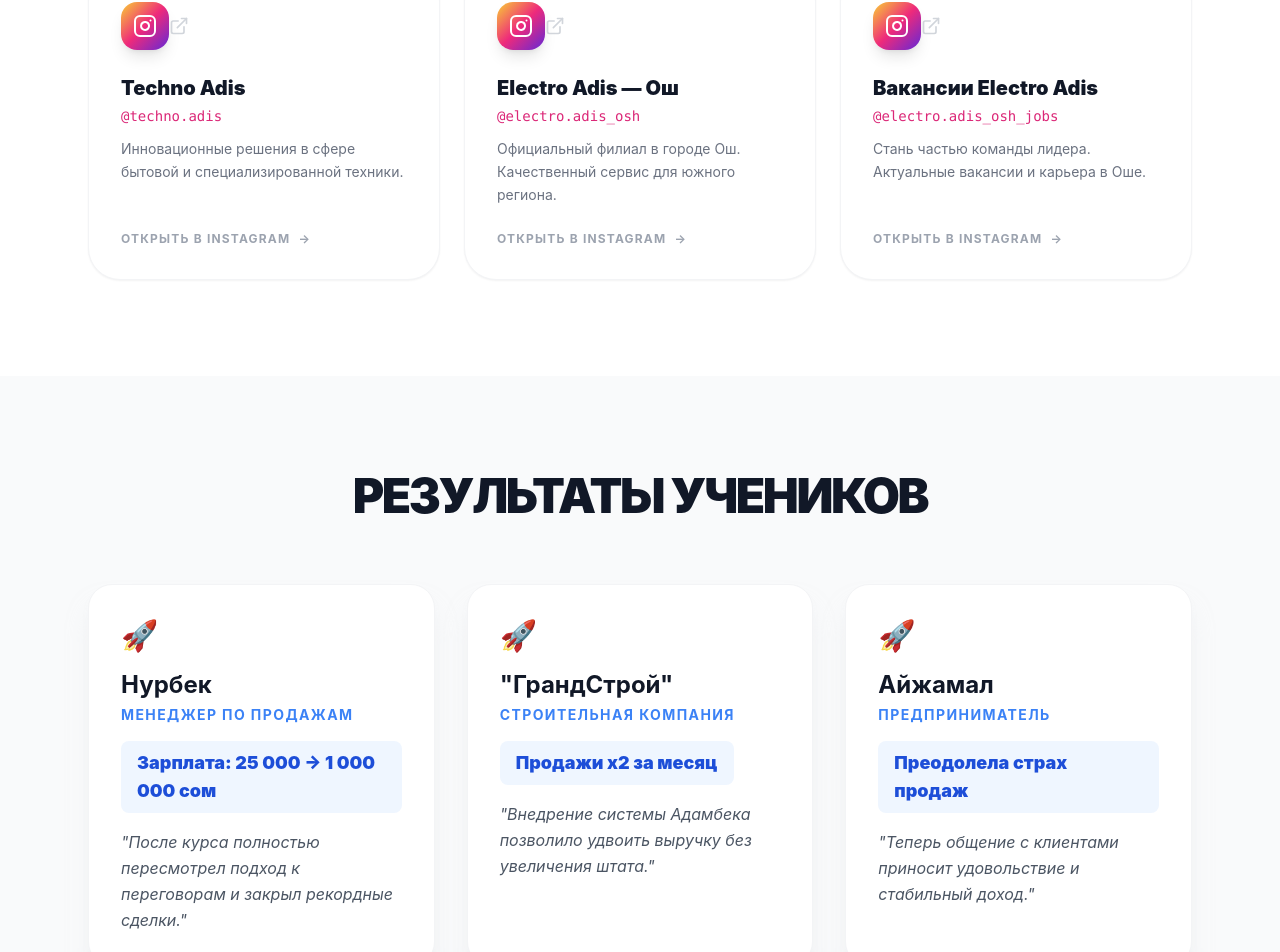
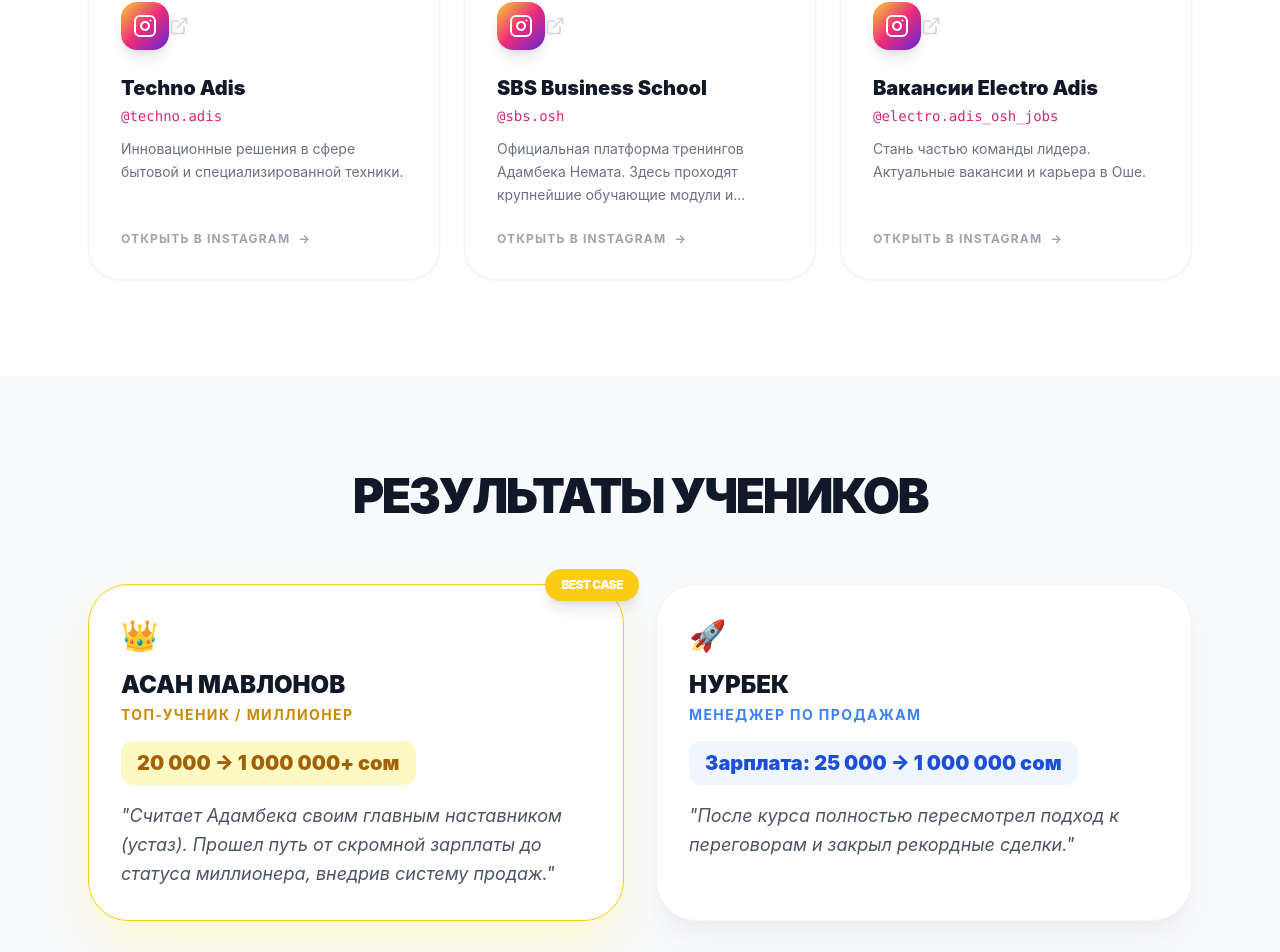
Before and after one commit to Abdulamitov-Mirbek/Adambek-nemad, a React (Vite) app: page / in a window 1280 px wide. Shown: the part 3616-4568 px from the top of the page. Built offline with nearby package versions, Linux system fonts and the light colour scheme.

Commit message:
fead: add new asan movlonov to awards folder

```diff
--- a/src/sections/Awards.jsx
+++ b/src/sections/Awards.jsx
@@ -5,48 +5,56 @@
 const resultsData = {
   ru: [
     {
+      name: "Асан Мавлонов",
+      role: "Топ-ученик / Миллионер",
+      result: "20 000 → 1 000 000+ сом",
+      description: "Считает Адамбека своим главным наставником (устаз). Прошел путь от скромной зарплаты до статуса миллионера, внедрив систему продаж.",
+      isGold: true
+    },
+    {
       name: "Нурбек",
       role: "Менеджер по продажам",
       result: "Зарплата: 25 000 → 1 000 000 сом",
-      description:
-        "После курса полностью пересмотрел подход к переговорам и закрыл рекордные сделки.",
+      description: "После курса полностью пересмотрел подход к переговорам и закрыл рекордные сделки.",
     },
     {
       name: '"ГрандСтрой"',
       role: "Строительная компания",
       result: "Продажи х2 за месяц",
-      description:
-        "Внедрение системы Адамбека позволило удвоить выручку без увеличения штата.",
+      description: "Внедрение системы Адамбека позволило удвоить выручку без увеличения штата.",
     },
     {
       name: "Айжамал",
       role: "Предприниматель",
       result: "Преодолела страх продаж",
-      description:
-        "Теперь общение с клиентами приносит удовольствие и стабильный доход.",
+      description: "Теперь общение с клиентами приносит удовольствие и стабильный доход.",
     },
   ],
   kg: [
     {
+      name: "Асан Мавлонов",
+      role: "Алдыңкы окуучу / Миллионер",
+      result: "20 000 → 1 000 000+ сом",
+      description: "Адамбек мырзаны өзүнүн негизги устаты катары сыйлайт. 20 000 сомдук айлыктан миллионерге чейинки жолду басып өттү.",
+      isGold: true
+    },
+    {
       name: "Нурбек",
       role: "Сатуу менеджери",
       result: "Айлык: 25 000 → 1 000 000 сом",
-      description:
-        "Курстан кийин сүйлөшүү тактикасын толугу менен өзгөртүп, рекорддук келишимдерди түздү.",
+      description: "Курстан кийин сүйлөшүү тактикасын толугу менен өзгөртүп, рекорддук келишимдерди түздү.",
     },
     {
       name: '"ГрандСтрой"',
       role: "Курулуш компаниясы",
       result: "Сатуулар 1 айда 2 эсе өстү",
-      description:
-        "Адамбектин системасын киргизүү кызматкерлерди көбөйтпөй туруп кирешени эки эсеге жогорулатты.",
+      description: "Адамбектин системасын киргизүү кызматкерлерди көбөйтпөй туруп кирешени эки эсеге жогорулатты.",
     },
     {
       name: "Айжамал",
       role: "Ишкер",
       result: "Сатуудан коркууну жеңди",
-      description:
-        "Азыр ар бир кардар менен ырахаттанып сүйлөшөт жана туруктуу киреше табат.",
+      description: "Азыр ар бир кардар менен ырахаттанып сүйлөшөт жана туруктуу киреше табат.",
     },
   ],
 };
@@ -67,14 +75,14 @@
         <motion.h2
           initial={{ opacity: 0, y: 20 }}
           whileInView={{ opacity: 1, y: 0 }}
-          viewport={{ once: true, amount: 0.5 }} // Сработает, когда заголовок виден наполовину
+          viewport={{ once: true, amount: 0.5 }}
           transition={{ duration: 0.6 }}
           className="text-3xl md:text-5xl font-black text-center mb-16 tracking-tighter text-gray-900"
         >
           {t.title}
         </motion.h2>
 
-        <div className="grid md:grid-cols-3 gap-8">
+        <div className="grid md:grid-cols-2 lg:grid-cols-2 gap-8">
           {results.map((item, index) => (
             <motion.div
               key={index}
@@ -83,34 +91,44 @@
               viewport={{ once: true }}
               transition={{ delay: index * 0.1 }}
               whileHover={{
-                y: -10, // Приподнимаем карточку вверх
-                scale: 1.03, // Слегка увеличиваем
-                boxShadow: "0px 20px 40px rgba(0, 0, 0, 0.1)", // Делаем тень глубже
-                borderColor: "rgba(59, 130, 246, 0.5)", // Подсвечиваем границу синим (опционально)
+                y: -10,
+                scale: 1.02,
+                boxShadow: "0px 20px 40px rgba(0, 0, 0, 0.08)",
               }}
-              // Чтобы анимация возвращалась плавно
-              className="bg-white p-8 rounded-3xl shadow-xl shadow-gray-200/50 border border-gray-100 flex flex-col justify-between cursor-pointer"
+              className={`relative bg-white p-8 rounded-[2.5rem] border transition-all ${
+                item.isGold
+                ? "border-yellow-400 shadow-yellow-100 shadow-2xl"
+                : "border-gray-100 shadow-xl shadow-gray-200/50"
+              } flex flex-col justify-between cursor-pointer`}
             >
+              {item.isGold && (
+                <div className="absolute -top-4 -right-4 bg-yellow-400 text-white text-xs font-black px-4 py-2 rounded-full shadow-lg uppercase tracking-tighter">
+                  Best Case
+                </div>
+              )}
+
               <div>
                 <motion.div
-                  whileHover={{ rotate: [0, -10, 10, 0] }} // Ракета будет «покачиваться» при наведении
-                  className="text-blue-600 text-3xl mb-4 inline-block"
+                  whileHover={{ rotate: [0, -10, 10, 0] }}
+                  className={`text-3xl mb-4 inline-block ${item.isGold ? "filter-none" : ""}`}
                 >
-                  🚀
+                  {item.isGold ? "👑" : "🚀"}
                 </motion.div>
 
-                <h3 className="text-2xl font-bold mb-1 text-gray-900">
+                <h3 className="text-2xl font-black mb-1 text-gray-900 uppercase">
                   {item.name}
                 </h3>
-                <p className="text-sm text-blue-500 font-bold uppercase tracking-widest mb-4">
+                <p className={`text-sm font-bold uppercase tracking-widest mb-4 ${item.isGold ? "text-yellow-600" : "text-blue-500"}`}>
                   {item.role}
                 </p>
 
-                <div className="bg-blue-50 text-blue-700 py-2 px-4 rounded-lg font-black text-lg mb-4 inline-block">
+                <div className={`py-2 px-4 rounded-xl font-black text-xl mb-4 inline-block ${
+                  item.isGold ? "bg-yellow-100 text-yellow-700" : "bg-blue-50 text-blue-700"
+                }`}>
                   {item.result}
                 </div>
 
-                <p className="text-gray-600 leading-relaxed italic">
+                <p className="text-gray-600 leading-relaxed italic text-lg">
                   "{item.description}"
                 </p>
               </div>
--- a/src/sections/Collaboration.jsx
+++ b/src/sections/Collaboration.jsx
@@ -5,7 +5,16 @@
 
 function InstagramGlyph({ className }) {
   return (
-    <svg viewBox="0 0 24 24" className={className} fill="none" stroke="currentColor" strokeWidth="2" strokeLinecap="round" strokeLinejoin="round" aria-hidden>
+    <svg
+      viewBox="0 0 24 24"
+      className={className}
+      fill="none"
+      stroke="currentColor"
+      strokeWidth="2"
+      strokeLinecap="round"
+      strokeLinejoin="round"
+      aria-hidden
+    >
       <rect width="20" height="20" x="2" y="2" rx="5" ry="5" />
       <path d="M16 11.37A4 4 0 1 1 12.63 8 4 4 0 0 1 16 11.37z" />
       <line x1="17.5" x2="17.51" y1="6.5" y2="6.5" />
@@ -19,40 +28,50 @@
     url: "https://www.instagram.com/diagonal.kg/",
     labelRu: "Diagonal KG",
     labelKg: "Diagonal KG",
-    descRu: "Магазин стильной мужской одежды в Бишкеке. Современный крой и качество.",
-    descKg: "Бишкектеги стилдүү эркектердин кийим дүкөнү. Заманбап стиль жана сапат.",
+    descRu:
+      "Магазин стильной мужской одежды в Бишкеке. Современный крой и качество.",
+    descKg:
+      "Бишкектеги стилдүү эркектердин кийим дүкөнү. Заманбап стиль жана сапат.",
   },
   {
     handle: "@asan_mavlonov",
     url: "https://www.instagram.com/asan_mavlonov/",
     labelRu: "Асан Мавлонов",
     labelKg: "Асан Мавлонов",
-    descRu: "Личный блог предпринимателя: о бизнесе, стратегии и внутренней кухне проектов.",
-    descKg: "Ишкердин жеке блогу: бизнес, стратегия жана долбоорлордун ички иштери.",
+    descRu:
+      "Личный блог предпринимателя: о бизнесе, стратегии и внутренней кухне проектов.",
+    descKg:
+      "Ишкердин жеке блогу: бизнес, стратегия жана долбоорлордун ички иштери.",
   },
   {
     handle: "@electro.adis",
     url: "https://www.instagram.com/electro.adis/",
     labelRu: "Electro Adis",
     labelKg: "Electro Adis",
-    descRu: "Лидер на рынке электротехники и профессионального оборудования в КР.",
-    descKg: "Кыргызстандагы электротехника жана кесипкөй жабдуулар рыногунун лидери.",
+    descRu:
+      "Лидер на рынке электротехники и профессионального оборудования в КР.",
+    descKg:
+      "Кыргызстандагы электротехника жана кесипкөй жабдуулар рыногунун лидери.",
   },
   {
     handle: "@techno.adis",
     url: "https://www.instagram.com/techno.adis/",
     labelRu: "Techno Adis",
     labelKg: "Techno Adis",
-    descRu: "Инновационные решения в сфере бытовой и специализированной техники.",
-    descKg: "Турмуш-тиричилик жана адистештирилген техникадагы инновациялык чечимдер.",
+    descRu:
+      "Инновационные решения в сфере бытовой и специализированной техники.",
+    descKg:
+      "Турмуш-тиричилик жана адистештирилген техникадагы инновациялык чечимдер.",
   },
   {
-    handle: "@electro.adis_osh",
-    url: "https://www.instagram.com/electro.adis_osh/",
-    labelRu: "Electro Adis — Ош",
-    labelKg: "Electro Adis — Ош",
-    descRu: "Официальный филиал в городе Ош. Качественный сервис для южного региона.",
-    descKg: "Ош шаарындагы расмий филиал. Түштүк аймагы үчүн сапаттуу сервис.",
+    handle: "@sbs.osh",
+    url: "https://www.instagram.com/sbs.osh",
+    labelRu: "SBS Business School",
+    labelKg: "SBS Бизнес Мектеби",
+    descRu:
+      "Официальная платформа тренингов Адамбека Немата. Здесь проходят крупнейшие обучающие модули и регистрация учеников.",
+    descKg:
+      "Адамбек Нээматтын расмий тренинг платформасы. Бул жерде эң чоң окутуу программалары жана окуучуларды каттоо ишке ашат.",
   },
   {
     handle: "@electro.adis_osh_jobs",
@@ -84,7 +103,10 @@
   const t = content[language];
 
   return (
-    <section id="collaboration" className="relative overflow-hidden py-24 bg-white">
+    <section
+      id="collaboration"
+      className="relative overflow-hidden py-24 bg-white"
+    >
       {/* Background Decorations */}
       <div className="absolute inset-0 bg-gradient-to-b from-slate-50/50 via-white to-white pointer-events-none" />
       <div className="absolute -left-24 top-0 h-96 w-96 rounded-full bg-blue-50 blur-3xl opacity-50" />
@@ -118,7 +140,9 @@
             >
               <button
                 type="button"
-                onClick={() => window.open(p.url, "_blank", "noopener,noreferrer")}
+                onClick={() =>
+                  window.open(p.url, "_blank", "noopener,noreferrer")
+                }
                 className="group relative flex h-full min-h-[220px] w-full flex-col rounded-[2rem] border border-gray-100 bg-white p-8 text-left shadow-sm transition-all duration-500 hover:shadow-2xl hover:shadow-blue-500/10 hover:-translate-y-2"
               >
                 {/* Инста-эффект при наведении */}
@@ -135,7 +159,9 @@
                   <h3 className="text-xl font-black text-gray-900 mb-1 group-hover:text-blue-600 transition-colors">
                     {language === "kg" ? p.labelKg : p.labelRu}
                   </h3>
-                  <p className="font-mono text-sm text-pink-600 mb-3">{p.handle}</p>
+                  <p className="font-mono text-sm text-pink-600 mb-3">
+                    {p.handle}
+                  </p>
                   <p className="text-sm text-gray-500 leading-relaxed line-clamp-3">
                     {language === "kg" ? p.descKg : p.descRu}
                   </p>
```
